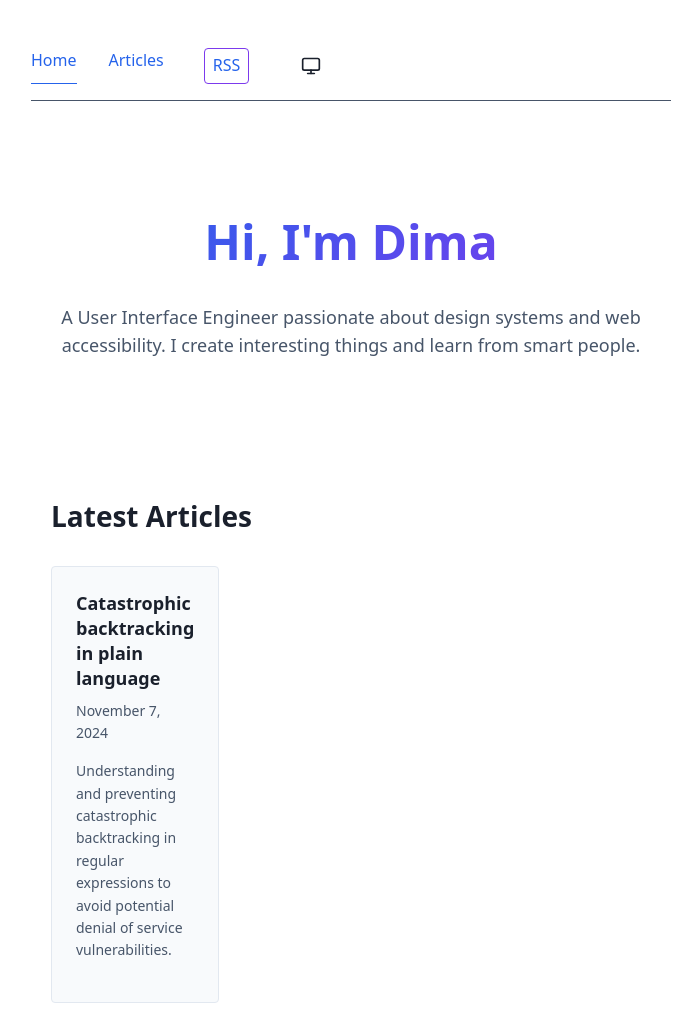
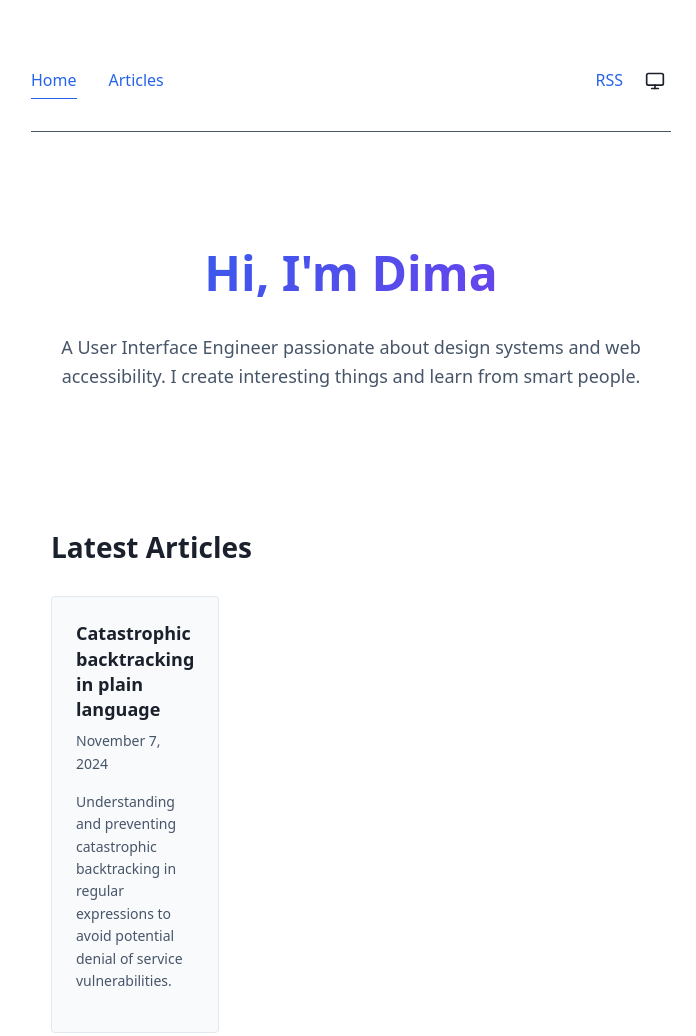
Before and after one commit to dbarabashh/blog, an Eleventy site: page src/index.njk in a window 1280 px wide. Shown: the top 1036 px of the page, without its empty margins (289-985 px from the left). Built offline with nearby package versions, Linux system fonts and the light colour scheme; Eleventy itself is replaced by a stand-in of ours; files that its build step writes are made by us from their sources.

Commit message:
formatting

```diff
--- a/src/_layouts/base.njk
+++ b/src/_layouts/base.njk
@@ -1,25 +1,48 @@
 <!DOCTYPE html>
 <html lang="en">
   <head>
-    <meta charset="UTF-8">
-    <meta name="viewport" content="width=device-width, initial-scale=1.0">
-    <meta name="color-scheme" content="light dark">
-    <title>{% if title %}{{ title }} - {% endif %}Dima's Blog</title>
-    <link rel="stylesheet" href="{{ '/css/main.css' | absoluteUrl }}">
+    <meta charset="UTF-8" />
+    <meta name="viewport" content="width=device-width, initial-scale=1.0" />
+    <meta name="color-scheme" content="light dark" />
+    <title>{% if title %}{{ title }} -{% endif %}Dima's Blog</title>
+    <link rel="stylesheet" href="{{ '/css/main.css' | absoluteUrl }}" />
     <script src="{{ '/js/theme.js' | absoluteUrl }}" defer></script>
-    <meta name="description" content="{% if description %}{{ description }}{% else %}{{ site.description }}{% endif %}">
-    <link rel="alternate" type="application/atom+xml" title="{{ site.title }} - Feed" href="{{ site.feed.path }}">
-    <link rel="alternate" type="application/rss+xml" title="{{ site.title }} - RSS Feed" href="{{ site.feed.path }}">
+    <meta
+      name="description"
+      content="{% if description %}{{ description }}{% else %}{{ site.description }}{% endif %}"
+    />
+    <link rel="alternate" type="application/atom+xml" title="{{ site.title }} - Feed" href="{{ site.feed.path }}" />
+    <link rel="alternate" type="application/rss+xml" title="{{ site.title }} - RSS Feed" href="{{ site.feed.path }}" />
   </head>
   <body data-theme="system">
     <div class="container">
       <header class="site-header">
         <nav class="main-nav" aria-label="Main navigation">
-                <a href="{{ '/' | absoluteUrl }}" class="home-link" {% if page.url === '/' %}aria-current="page"{% endif %}>Home</a>
-                <a href="{{ '/articles/' | absoluteUrl }}" class="articles-link" {% if page.url === '/articles/' %}aria-current="page"{% endif %}>Articles</a>
+          <div class="nav-links">
+            <a href="{{ '/' | absoluteUrl }}" class="home-link" {% if page.url === '/' %}aria-current="page"{% endif %}
+              >Home</a
+            >
+            <a
+              href="{{ '/articles/' | absoluteUrl }}"
+              class="articles-link"
+              {% if page.url === '/articles/' %}aria-current="page"{% endif %}
+              >Articles</a
+            >
+          </div>
+          <div class="nav-right">
             <a href="{{ site.feed.path }}" class="rss-link" aria-label="RSS Feed">RSS</a>
             <button class="theme-toggle" aria-label="Toggle theme" type="button">
-                    <svg class="theme-icon" width="20" height="20" viewBox="0 0 24 24" fill="none" stroke="currentColor" stroke-width="2" stroke-linecap="round" stroke-linejoin="round">
+              <svg
+                class="theme-icon"
+                width="20"
+                height="20"
+                viewBox="0 0 24 24"
+                fill="none"
+                stroke="currentColor"
+                stroke-width="2"
+                stroke-linecap="round"
+                stroke-linejoin="round"
+              >
                 <circle cx="12" cy="12" r="5"></circle>
                 <line x1="12" y1="1" x2="12" y2="3"></line>
                 <line x1="12" y1="21" x2="12" y2="23"></line>
@@ -32,12 +55,11 @@
               </svg>
               <span class="theme-label" aria-hidden="true">System</span>
             </button>
+          </div>
         </nav>
       </header>
 
-        <main id="main-content">
-            {{ content | safe }}
-        </main>
+      <main id="main-content">{{ content | safe }}</main>
 
       <footer class="site-footer">
         <p>&copy; {{ page.date.getFullYear() }} Dima's Blog. Built with <a href="https://www.11ty.dev/">Eleventy</a></p>
--- a/src/articles.njk
+++ b/src/articles.njk
@@ -3,6 +3,7 @@ layout: base.njk
 title: All Articles
 permalink: /articles/
 ---
+
 <nav class="post-nav" aria-label="Page navigation">
   <a href="/" class="back-link" aria-label="Back to home page">&larr; Back to Home</a>
 </nav>
--- a/src/css/base/global.css
+++ b/src/css/base/global.css
@@ -1,6 +1,7 @@
 :root {
   --max-width: 672px;
-  --font-sans: system-ui, -apple-system, BlinkMacSystemFont, "Segoe UI", Roboto,
+  --font-sans:
+    system-ui, -apple-system, BlinkMacSystemFont, "Segoe UI", Roboto,
     "Helvetica Neue", Arial, sans-serif;
 }
 
--- a/src/css/components/code.css
+++ b/src/css/components/code.css
@@ -222,7 +222,7 @@ pre:hover .code-toolbar {
 }
 
 .copy-tooltip::after {
-  content: '';
+  content: "";
   position: absolute;
   bottom: -4px;
   right: 50%;
--- a/src/css/components/navigation.css
+++ b/src/css/components/navigation.css
@@ -1,27 +1,73 @@
 .main-nav {
+  display: flex;
+  align-items: center;
+  gap: 32px;
+  padding: 16px 0;
+}
+
+.main-nav a {
+  font-weight: 500;
+  position: relative;
+  padding: 4px 0;
+}
+
+.main-nav a::after {
+  content: "";
+  position: absolute;
+  width: 100%;
+  height: 1px;
+  bottom: 0;
+  left: 0;
+  background-color: var(--color-primary);
+  transform: scaleX(0);
+  transform-origin: bottom right;
+  transition: transform 0.3s ease;
+}
+
+.main-nav a:hover::after,
+.main-nav a:focus::after,
+[aria-current="page"]::after {
+  transform: scaleX(1);
+  transform-origin: bottom left;
+}
+
+.nav-links {
   display: flex;
   gap: 32px;
 }
 
-.main-nav a {
-  font-weight: 500;
+.nav-right {
+  display: flex;
+  align-items: center;
+  gap: 16px;
+  margin-left: auto;
 }
 
 .rss-link {
   display: inline-flex;
   align-items: center;
   font-weight: 500;
-  padding: 4px 8px;
-  border: 1px solid var(--color-accent);
-  border-radius: 4px;
-  margin-left: 8px;
+  padding: 4px 0;
+  position: relative;
 }
 
-.rss-link:hover,
-.rss-link:focus {
-  background-color: var(--color-accent);
-  color: #ffffff;
-  border-bottom-color: transparent;
+.rss-link::after {
+  content: "";
+  position: absolute;
+  width: 100%;
+  height: 1px;
+  bottom: 0;
+  left: 0;
+  background-color: var(--color-primary);
+  transform: scaleX(0);
+  transform-origin: bottom right;
+  transition: transform 0.3s ease;
+}
+
+.rss-link:hover::after,
+.rss-link:focus::after {
+  transform: scaleX(1);
+  transform-origin: bottom left;
 }
 
 [aria-current="page"] {
--- a/src/css/components/theme-toggle.css
+++ b/src/css/components/theme-toggle.css
@@ -1,20 +1,37 @@
 .theme-toggle {
   background: none;
   border: none;
-    padding: 8px;
+  padding: 4px;
   cursor: pointer;
   color: var(--color-text);
-    border-radius: 8px;
   font-size: 14px;
   display: flex;
   align-items: center;
-    gap: 8px;
+  justify-content: center;
   transition: all 0.2s ease;
-    margin-left: 8px;
+  position: relative;
+  width: 32px;
+  height: 32px;
+  border-radius: 50%;
 }
 
-.theme-toggle:hover {
-    background-color: var(--color-card-bg);
+.theme-toggle::before {
+  content: "";
+  position: absolute;
+  top: 0;
+  left: 0;
+  right: 0;
+  bottom: 0;
+  background: var(--color-accent);
+  border-radius: 50%;
+  opacity: 0;
+  transform: scale(0.8);
+  transition: all 0.2s ease;
+}
+
+.theme-toggle:hover::before {
+  opacity: 0.1;
+  transform: scale(1);
 }
 
 .theme-toggle:focus-visible {
@@ -25,23 +42,19 @@
 .theme-icon {
   width: 20px;
   height: 20px;
-    transition: transform 0.2s ease;
+  position: relative;
+  z-index: 1;
+  transition: transform 0.3s ease;
 }
 
 .theme-toggle:hover .theme-icon {
   transform: rotate(45deg);
 }
 
-[data-theme='dark'] .theme-icon {
+[data-theme="dark"] .theme-icon {
   transform: rotate(45deg);
 }
 
 .theme-label {
   display: none;
 }
-
-@media (min-width: 640px) {
-    .theme-toggle {
-        padding: 8px 12px;
-    }
-}
--- a/src/css/layout/grid.css
+++ b/src/css/layout/grid.css
@@ -13,7 +13,7 @@
 .post-item {
   margin-bottom: 32px;
   padding-bottom: 32px;
-  border-bottom: 1px solid rgba(0,0,0,0.1);
+  border-bottom: 1px solid rgba(0, 0, 0, 0.1);
 }
 
 .post-item:last-child {
--- a/src/css/layout/header.css
+++ b/src/css/layout/header.css
@@ -12,7 +12,11 @@
 .greeting {
   font-size: 40px;
   margin: 0;
-  background: linear-gradient(135deg, var(--color-primary), var(--color-accent));
+  background: linear-gradient(
+    135deg,
+    var(--color-primary),
+    var(--color-accent)
+  );
   -webkit-background-clip: text;
   -webkit-text-fill-color: transparent;
   background-clip: text;
--- a/src/css/style.css
+++ b/src/css/style.css
@@ -5,7 +5,8 @@
   --color-secondary: #4a5568;
   --color-accent: #805ad5;
   --max-width: 672px;
-  --font-sans: system-ui, -apple-system, BlinkMacSystemFont, "Segoe UI", Roboto,
+  --font-sans:
+    system-ui, -apple-system, BlinkMacSystemFont, "Segoe UI", Roboto,
     "Helvetica Neue", Arial, sans-serif;
 }
 
--- a/src/index.njk
+++ b/src/index.njk
@@ -2,9 +2,13 @@
 layout: base.njk
 title: Home
 ---
+
 <section class="hero">
   <h1 class="greeting">Hi, I'm Dima</h1>
-    <p class="hero-description">A User Interface Engineer passionate about design systems and web accessibility. I create interesting things and learn from smart people.</p>
+  <p class="hero-description">
+    A User Interface Engineer passionate about design systems and web accessibility. I create interesting things and
+    learn from smart people.
+  </p>
 </section>
 
 <section class="latest-posts" aria-labelledby="latest-posts-heading">
--- a/src/js/codeblock.js
+++ b/src/js/codeblock.js
@@ -83,7 +83,8 @@ class CodeBlockEnhancer {
     const checkmark = document.createElement("svg");
     checkmark.className = "copy-checkmark";
     checkmark.setAttribute("viewBox", "0 0 24 24");
-    checkmark.innerHTML = '<path d="M4 12l5 5L20 7" fill="none" stroke="currentColor" stroke-width="3" stroke-linecap="round" stroke-linejoin="round"/>';
+    checkmark.innerHTML =
+      '<path d="M4 12l5 5L20 7" fill="none" stroke="currentColor" stroke-width="3" stroke-linecap="round" stroke-linejoin="round"/>';
 
     successAnim.appendChild(ripple);
     successAnim.appendChild(checkmark);
```
Also changed, not shown: package.json (+7 -1 lines), src/_layouts/post.njk (+7 -8 lines), src/feed.njk (+4 -3 lines), index.html, 3 other files. Lines whose indentation alone changed are shown as unchanged.
